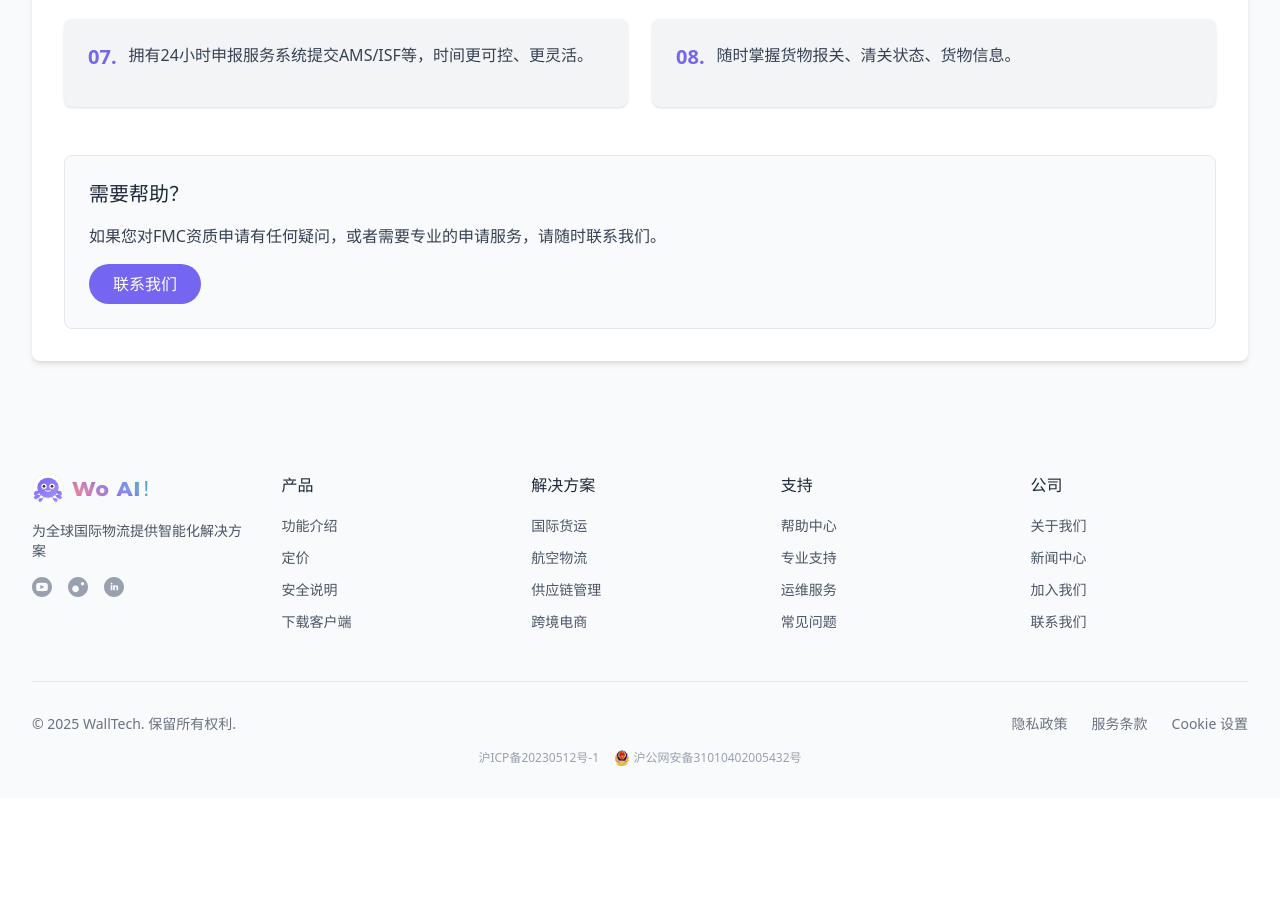
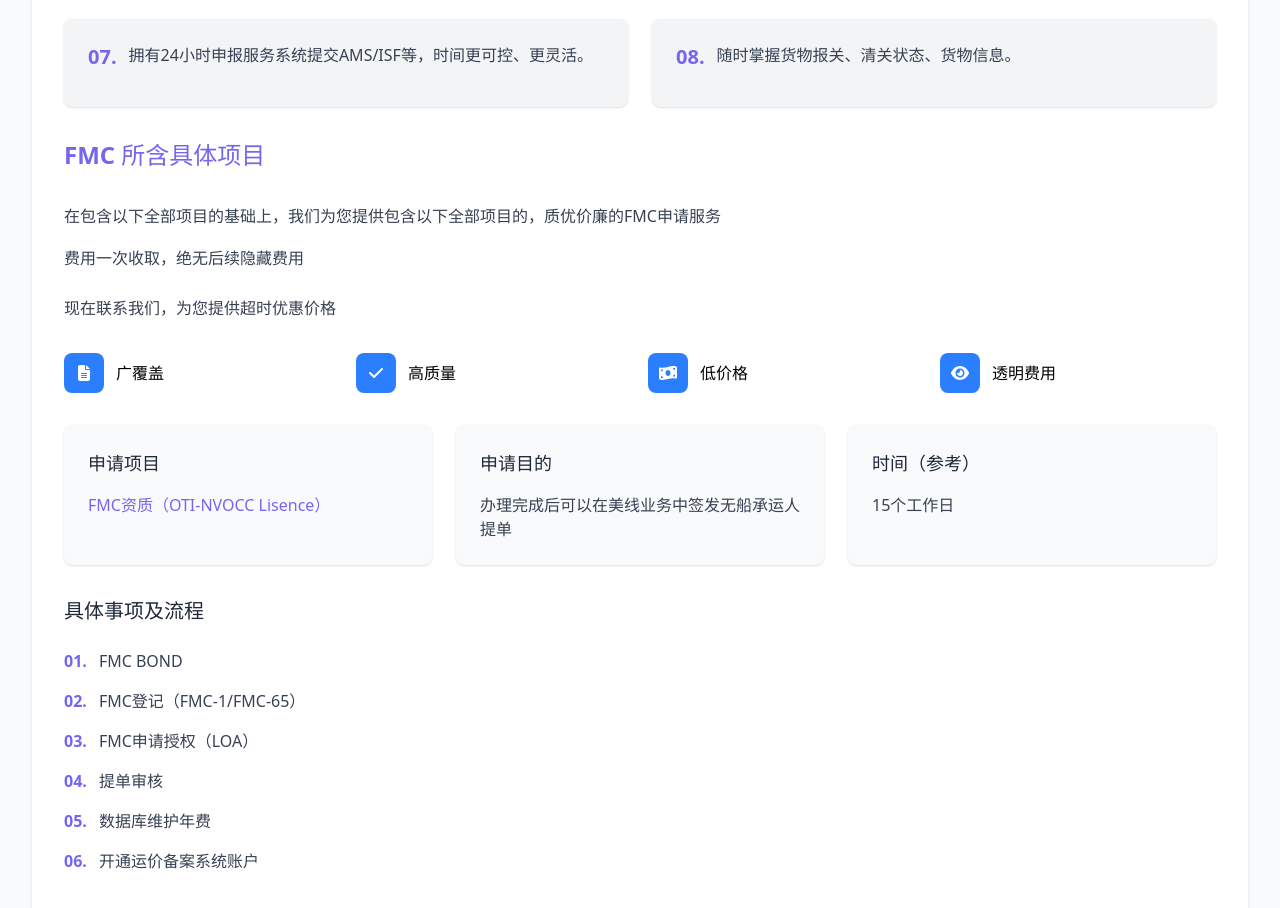
Before and after one commit to LeoYang9189/wooo, a React (Vite) app: page /fmc-qualification in a window 1280 px wide. Shown: the part 1880-2788 px from the top of the page. Before the commit the page ends 2678 px from the top, so only its background shows below. Built offline with nearby package versions, Linux system fonts and the light colour scheme.

Commit message:
添加FMC所含具体项目部分，包括项目介绍、申请目的、时间和具体事项及流程

```diff
--- a/src/components/pages/FMCQualification.tsx
+++ b/src/components/pages/FMCQualification.tsx
@@ -19,7 +19,8 @@ import {
   faFileSignature,
   faShieldAlt,
   faNetworkWired,
-  faMoneyBillWave
+  faMoneyBillWave,
+  faEye
 } from '@fortawesome/free-solid-svg-icons';
 
 const FMCQualification = () => {
@@ -464,6 +465,107 @@ const FMCQualification = () => {
                   </div>
                 </div>
 
+                {/* FMC所含具体项目 */}
+                <div>
+                  <h2 className="text-2xl font-bold text-primary mb-8">FMC 所含具体项目</h2>
+
+                  <div className="mb-8">
+                    <p className="text-gray-700 leading-relaxed mb-4">
+                      在包含以下全部项目的基础上，我们为您提供包含以下全部项目的，质优价廉的FMC申请服务
+                    </p>
+                    <p className="text-gray-700 leading-relaxed mb-6">
+                      费用一次收取，绝无后续隐藏费用
+                    </p>
+                    <p className="text-gray-700 leading-relaxed mb-8">
+                      现在联系我们，为您提供超时优惠价格
+                    </p>
+
+                    <div className="grid grid-cols-2 md:grid-cols-4 gap-4 mb-8">
+                      <div className="flex items-center">
+                        <div className="w-10 h-10 flex items-center justify-center bg-blue-500 rounded-lg text-white mr-3">
+                          <FontAwesomeIcon icon={faFileAlt} />
+                        </div>
+                        <span className="font-medium">广覆盖</span>
+                      </div>
+                      <div className="flex items-center">
+                        <div className="w-10 h-10 flex items-center justify-center bg-blue-500 rounded-lg text-white mr-3">
+                          <FontAwesomeIcon icon={faCheck} />
+                        </div>
+                        <span className="font-medium">高质量</span>
+                      </div>
+                      <div className="flex items-center">
+                        <div className="w-10 h-10 flex items-center justify-center bg-blue-500 rounded-lg text-white mr-3">
+                          <FontAwesomeIcon icon={faMoneyBillWave} />
+                        </div>
+                        <span className="font-medium">低价格</span>
+                      </div>
+                      <div className="flex items-center">
+                        <div className="w-10 h-10 flex items-center justify-center bg-blue-500 rounded-lg text-white mr-3">
+                          <FontAwesomeIcon icon={faEye} />
+                        </div>
+                        <span className="font-medium">透明费用</span>
+                      </div>
+                    </div>
+                  </div>
+
+                  <div className="grid grid-cols-1 md:grid-cols-3 gap-6">
+                    {/* 申请项目 */}
+                    <div className="bg-gray-50 p-6 rounded-lg shadow-sm">
+                      <h3 className="text-lg font-bold text-gray-800 mb-4">申请项目</h3>
+                      <p className="text-primary font-medium mb-2">FMC资质（OTI-NVOCC Lisence）</p>
+                    </div>
+
+                    {/* 申请目的 */}
+                    <div className="bg-gray-50 p-6 rounded-lg shadow-sm">
+                      <h3 className="text-lg font-bold text-gray-800 mb-4">申请目的</h3>
+                      <p className="text-gray-700">办理完成后可以在美线业务中签发无船承运人提单</p>
+                    </div>
+
+                    {/* 时间 */}
+                    <div className="bg-gray-50 p-6 rounded-lg shadow-sm">
+                      <h3 className="text-lg font-bold text-gray-800 mb-4">时间（参考）</h3>
+                      <p className="text-gray-700">15个工作日</p>
+                    </div>
+                  </div>
+
+                  {/* 具体事项及流程 */}
+                  <div className="mt-8">
+                    <h3 className="text-xl font-bold text-gray-800 mb-6">具体事项及流程</h3>
+
+                    <div className="space-y-4">
+                      <div className="flex items-start">
+                        <span className="text-primary font-bold mr-3">01.</span>
+                        <p className="text-gray-700">FMC BOND</p>
+                      </div>
+
+                      <div className="flex items-start">
+                        <span className="text-primary font-bold mr-3">02.</span>
+                        <p className="text-gray-700">FMC登记（FMC-1/FMC-65）</p>
+                      </div>
+
+                      <div className="flex items-start">
+                        <span className="text-primary font-bold mr-3">03.</span>
+                        <p className="text-gray-700">FMC申请授权（LOA）</p>
+                      </div>
+
+                      <div className="flex items-start">
+                        <span className="text-primary font-bold mr-3">04.</span>
+                        <p className="text-gray-700">提单审核</p>
+                      </div>
+
+                      <div className="flex items-start">
+                        <span className="text-primary font-bold mr-3">05.</span>
+                        <p className="text-gray-700">数据库维护年费</p>
+                      </div>
+
+                      <div className="flex items-start">
+                        <span className="text-primary font-bold mr-3">06.</span>
+                        <p className="text-gray-700">开通运价备案系统账户</p>
+                      </div>
+                    </div>
+                  </div>
+                </div>
+
                 {/* 联系我们部分 */}
                 <div className="mt-12 bg-gray-50 p-6 rounded-lg border border-gray-200">
                   <h2 className="text-xl font-bold text-gray-800 mb-4">需要帮助？</h2>
```
